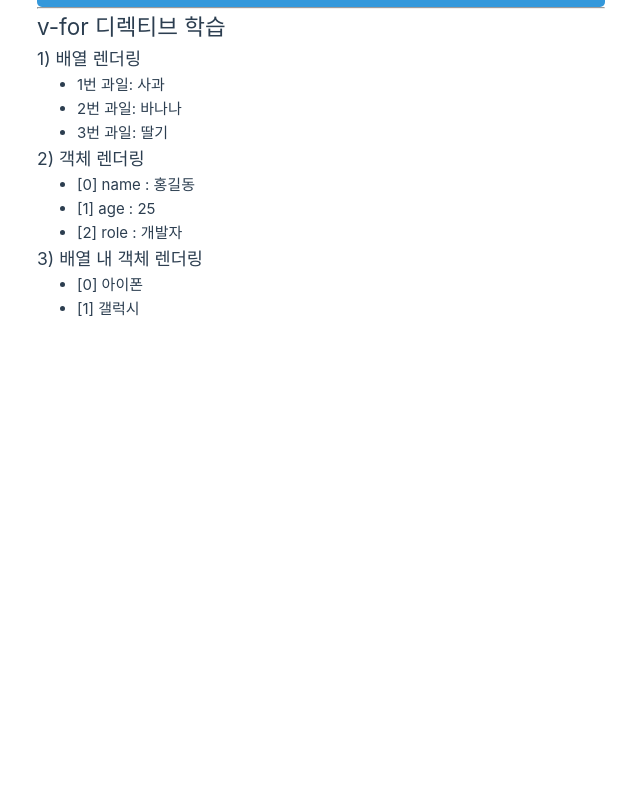
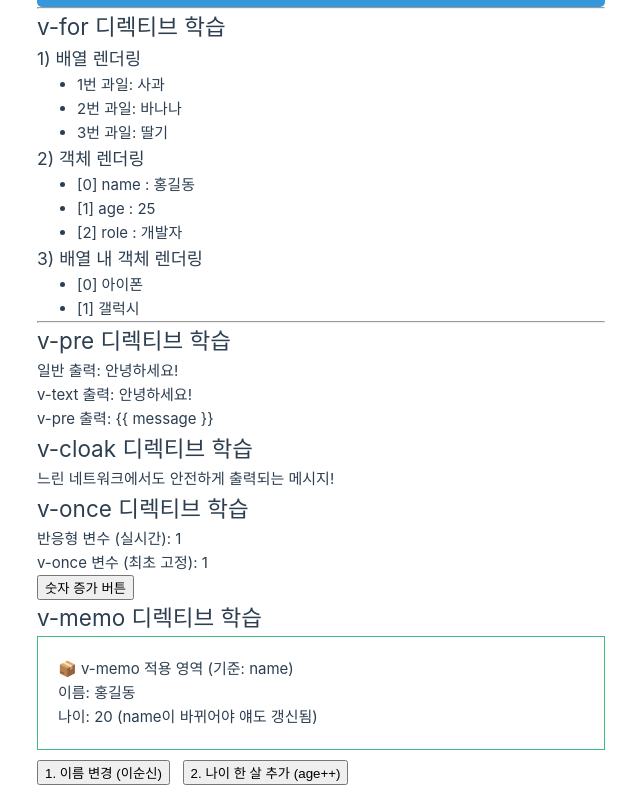
Before and after one commit to mingyukang5420/skala-vue, a Vue app: page / in a window 1280 px wide. Shown: the part 1940-2745 px from the top of the page, without its empty margins (623-1263 px from the left). Before the commit the page ends 2281 px from the top, so only its background shows below. Built offline with nearby package versions, Linux system fonts and the light colour scheme.

Commit message:
chore: add v-pre v-cloak v-once v-memo components to app

```diff
--- a/src/App.vue
+++ b/src/App.vue
@@ -14,6 +14,10 @@
 import VueIf from './components/practices/basic/VueIf.vue'
 import VueShow from './components/practices/basic/VueShow.vue'
 import VueFor from './components/practices/basic/VueFor.vue'
+import VuePre from './components/practices/basic/VuePre.vue'
+import VueCloak from './components/practices/basic/VueCloak.vue'
+import VueOnce from './components/practices/basic/VueOnce.vue'
+import VueMemo from './components/practices/basic/VueMemo.vue'
 </script>
 
 <template>
@@ -43,5 +47,10 @@
     <VueShow />
     <hr />
     <VueFor />
+    <hr />
+    <VuePre />
+    <VueCloak />
+    <VueOnce />
+    <VueMemo />
   </div>
 </template>
--- /dev/null
+++ b/src/components/practices/basic/VueCloak.vue
@@ -0,0 +1,19 @@
+<script setup>
+import { ref } from 'vue'
+
+const message = ref('느린 네트워크에서도 안전하게 출력되는 메시지!')
+</script>
+
+<template>
+  <div v-cloak class="practice-section">
+    <h2>v-cloak 디렉티브 학습</h2>
+    <p>{{ message }}</p>
+  </div>
+</template>
+
+<style scoped>
+/* ⚠️ 필수: Vue가 로딩되기 전까지 해당 구역을 물리적으로 숨기는 CSS 규칙 */
+[v-cloak] {
+  display: none !important;
+}
+</style>
--- /dev/null
+++ b/src/components/practices/basic/VueMemo.vue
@@ -0,0 +1,19 @@
+<script setup>
+import { ref } from 'vue'
+
+const name = ref('홍길동')
+const age = ref(20)
+</script>
+
+<template>
+  <div class="practice-section">
+    <h2>v-memo 디렉티브 학습</h2>
+    <div v-memo="[name]" style="padding: 20px; border: 1px solid #42b883; margin-bottom: 10px">
+      <p>📦 v-memo 적용 영역 (기준: name)</p>
+      <p>이름: {{ name }}</p>
+      <p>나이: {{ age }} (name이 바뀌어야 얘도 갱신됨)</p>
+    </div>
+    <button @click="name = '이순신'">1. 이름 변경 (이순신)</button> &nbsp;
+    <button @click="age++">2. 나이 한 살 추가 (age++)</button>
+  </div>
+</template>
--- /dev/null
+++ b/src/components/practices/basic/VueOnce.vue
@@ -0,0 +1,14 @@
+<script setup>
+import { ref } from 'vue'
+
+const count = ref(1)
+</script>
+
+<template>
+  <div class="practice-section">
+    <h2>v-once 디렉티브 학습</h2>
+    <p>반응형 변수 (실시간): {{ count }}</p>
+    <p v-once>v-once 변수 (최초 고정): {{ count }}</p>
+    <button @click="count++">숫자 증가 버튼</button>
+  </div>
+</template>
--- /dev/null
+++ b/src/components/practices/basic/VuePre.vue
@@ -0,0 +1,14 @@
+<script setup>
+import { ref } from 'vue'
+
+const message = ref('안녕하세요!')
+</script>
+
+<template>
+  <div class="practice-section">
+    <h2>v-pre 디렉티브 학습</h2>
+    <p>일반 출력: {{ message }}</p>
+    <p v-text="'v-text 출력: ' + message"></p>
+    <p v-pre>v-pre 출력: {{ message }}</p>
+  </div>
+</template>
```
